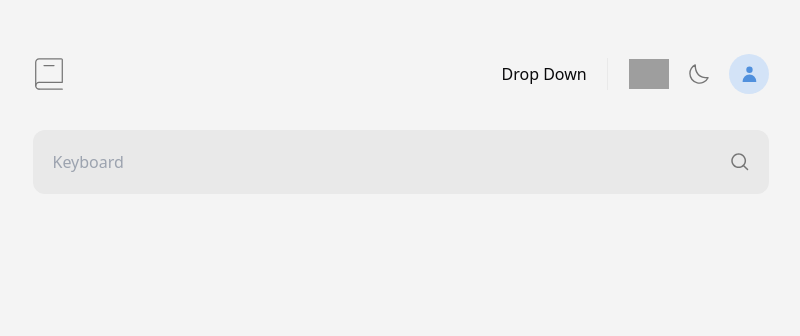
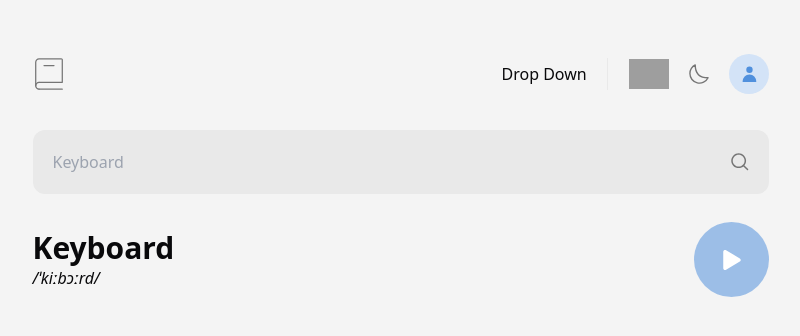
Before and after one commit to ioenimil/Dictionary_Application_Frontend, a React (Vite) app: page / in a window 1280 px wide. Shown: the top 336 px of the page, without its empty margins (239-1039 px from the left). Built offline with nearby package versions, Linux system fonts and the light colour scheme; grey boxes are pictures that could not be loaded.

Commit message:
feat: implement text reader

```diff
--- a/package.json
+++ b/package.json
@@ -13,6 +13,7 @@
     "clsx": "^2.1.1",
     "react": "^18.3.1",
     "react-dom": "^18.3.1",
+    "react-icons": "^5.3.0",
     "tailwind-merge": "^2.5.2",
     "tailwindcss-animate": "^1.0.7"
   },
--- /dev/null
+++ b/src/components/AudioPlayer.tsx
@@ -0,0 +1,41 @@
+import React, { useRef, useState } from "react";
+import { FaPause, FaPlay } from "react-icons/fa";
+
+interface AudioPlayerProps {
+  src: string;
+  className?: string;
+}
+
+const AudioPlayer: React.FC<AudioPlayerProps> = ({ src, className = "" }) => {
+  const audioRef = useRef<HTMLAudioElement | null>(null);
+  const [isPlaying, setIsPlaying] = useState(false);
+
+  const togglePlayPause = () => {
+    if (audioRef.current) {
+      if (isPlaying) {
+        audioRef.current.pause();
+      } else {
+        audioRef.current.play();
+      }
+      setIsPlaying(!isPlaying);
+    }
+  };
+
+  return (
+    <div className={`flex flex-col items-center ${className}`}>
+      <audio ref={audioRef} src={src} />
+      <button
+        onClick={togglePlayPause}
+        className={`flex h-[75px] w-[75px] items-center justify-center rounded-full text-white ${isPlaying ? "bg-[#5090DD]" : "bg-[#6ca1e1a5]"}`}
+      >
+        {isPlaying ? (
+          <FaPause className="h-5 w-5 justify-items-center text-white" />
+        ) : (
+          <FaPlay className="h-5 w-5 justify-items-center text-white" />
+        )}
+      </button>
+    </div>
+  );
+};
+
+export default AudioPlayer;
--- a/src/components/HeroComponent.tsx
+++ b/src/components/HeroComponent.tsx
@@ -1,11 +1,13 @@
 import NavBar from "./NavBar";
 import Search from "./SearchComponent";
+import WordWithAudio from "./WordWithAudio";
 
 const HeroComponent = () => {
   return (
     <div className="m-auto h-full w-[326.99px] pt-8 md:w-[689px] md:pt-[58px] lg:w-[736.99px]">
       <NavBar />
       <Search />
+      <WordWithAudio />
     </div>
   );
 };
--- a/src/components/NavBar.tsx
+++ b/src/components/NavBar.tsx
@@ -1,4 +1,3 @@
-// import DarkMode from "./DarkMode";
 import bookIcon from "@assets/iconoir_book.svg";
 import navMenuIcon from "@assets/navMenuIcon.svg";
 import userIcon from "@assets/userIcon.svg";
--- /dev/null
+++ b/src/components/WordWithAudio.tsx
@@ -0,0 +1,23 @@
+import React, { useState } from "react";
+import AudioPlayer from "./AudioPlayer";
+
+const WordWithAudio: React.FC = () => {
+  const [word] = useState("Keyboard");
+  const [phonetic] = useState("/ˈkiːbɔːrd/");
+  const [audioLink] = useState(
+    "https://ssl.gstatic.com/dictionary/static/sounds/20200429/key--_gb_1.mp3",
+  );
+
+  return (
+    <div className="flex items-center justify-between py-7">
+      <div>
+        <h2 className="text-3xl font-bold">{word}</h2>
+        <span className="text- italic">{phonetic}</span>
+      </div>
+
+      <AudioPlayer src={audioLink} />
+    </div>
+  );
+};
+
+export default WordWithAudio;
--- a/tailwind.config.js
+++ b/tailwind.config.js
@@ -4,10 +4,10 @@ export default {
   darkMode: "class",
   theme: {
     extend: {
-		height: {
-			mobileHeight:'h-[20px]',
-      tabletHeight:'h-[36px]'
-		},
+      height: {
+        mobileHeight: "h-[20px]",
+        tabletHeight: "h-[36px]",
+      },
       borderRadius: {
         lg: "var(--radius)",
         md: "calc(var(--radius) - 2px)",
@@ -21,8 +21,9 @@ export default {
           foreground: "hsl(var(--card-foreground))",
         },
         orange: "#FF6500",
-        darkBg:' #1E1E1E',
-        grayBg:"#E9E9E9",
+        darkBg: "#1E1E1E",
+        grayBg: "#E9E9E9",
+
         popover: {
           DEFAULT: "hsl(var(--popover))",
           foreground: "hsl(var(--popover-foreground))",
```
Also changed, not shown: 1 other file (tests, documents, lock files or other folders).
